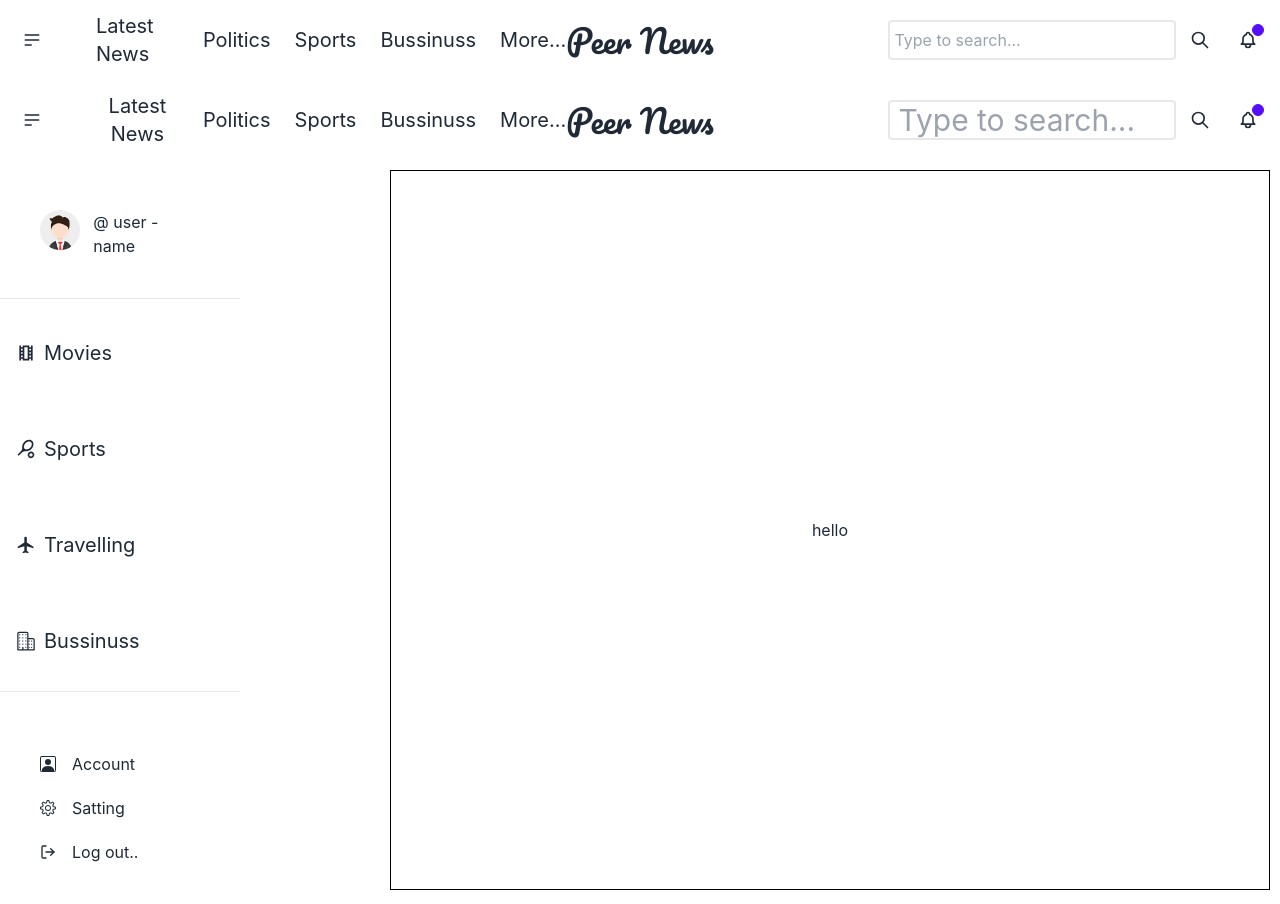
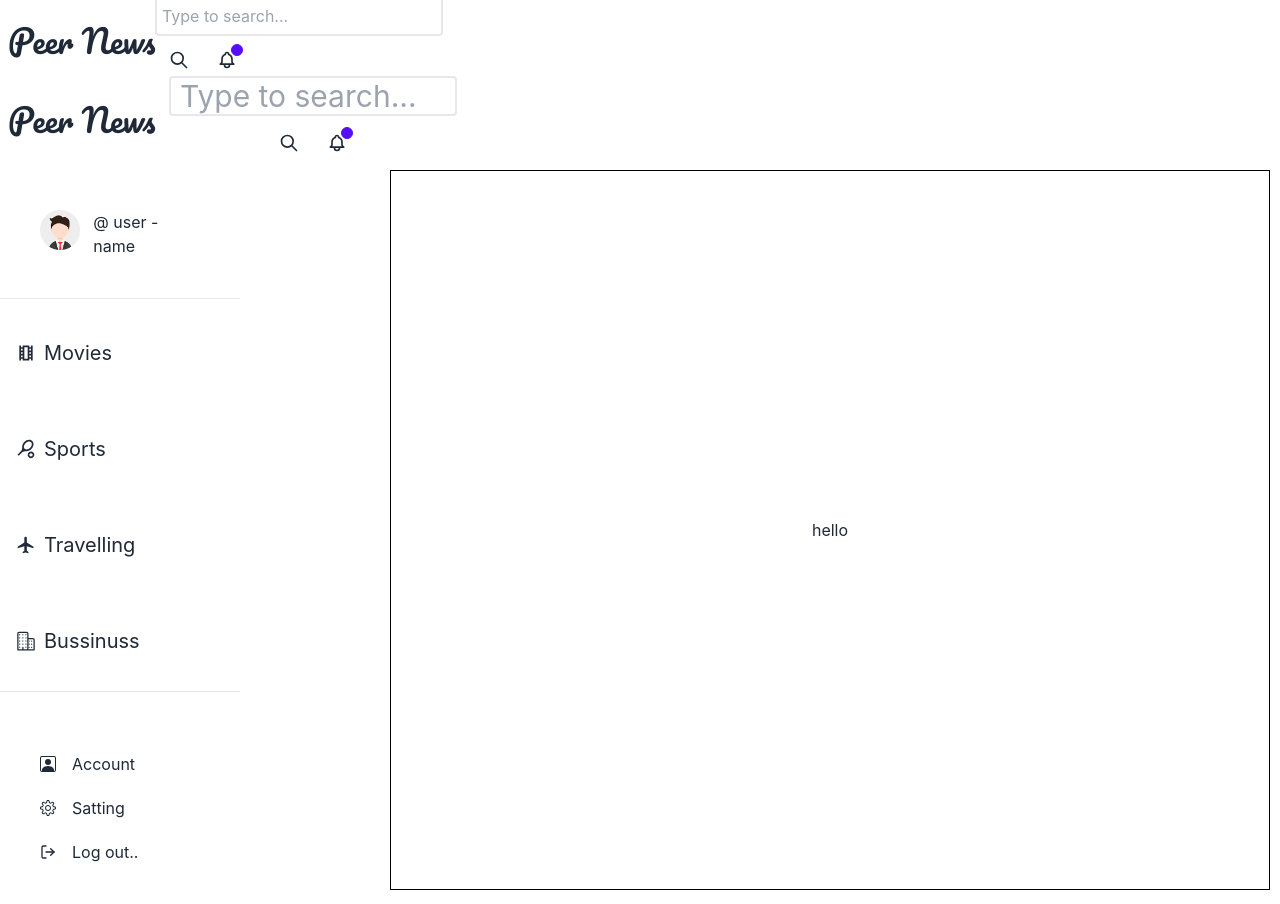
Before and after one commit to Trymbakmahant/Peer_News, a React (Create React App) app in the folder react-client/: page / in a window 1280 px wide. Built offline with nearby package versions, Linux system fonts and the light colour scheme.

Commit message:
Update navbar.js

```diff
--- a/react-client/src/component/Navbar/navbar.js
+++ b/react-client/src/component/Navbar/navbar.js
@@ -1,105 +1,32 @@
-import { useContext } from "react";
-import { userContext } from "../../context/appContext";
+
 import styles from "./navbar.module.css";
 const Navbar = () => {
-  const ctx = useContext(userContext);
-  const setSidebarFlag = ctx.sharedData.setSidebarFlag;
-  const sidebarFlag = ctx.sharedData.sidebarFlag;
 
-  return (
-    <>
-      <div className="navbar bg-base-100 h-20">
+
+    return (<>
+
+   <div className="navbar bg-base-100 h-20"  >
   <div className="navbar-start">
     <div className="dropdown">
-            <label tabIndex={0} className="btn btn-ghost btn-circle ">
-              <svg
-                xmlns="http://www.w3.org/2000/svg"
-                onClick={() => {
-                  setSidebarFlag(!sidebarFlag);
-                }}
-                className="h-5 w-5"
-                fill="none"
-                viewBox="0 0 24 24"
-                stroke="currentColor"
-              >
-                <path
-                  strokeLinecap="round"
-                  strokeLinejoin="round"
-                  strokeWidth={2}
-                  d="M4 6h16M4 12h16M4 18h7"
-                />
-              </svg>
-            </label>
-            {/* <ul tabIndex={0} className="menu menu-sm dropdown-content mt-3 p-2 shadow bg-base-100 rounded-box w-52">
-        <li><a>Homepage</a></li>
-        <li><a>Portfolio</a></li>
-        <li><a>About</a></li>
-      </ul> */}
-          </div>
 
-          <div className="text-xl 2xl:ml-30 ml-10 hover:underline    hover:underline-offset-[2.5vh] hover:text-sky-500 hover:font-semibold">
-            Latest News
-          </div>
-          <div className="text-xl ml-6 hover:underline   hover:underline-offset-[2.5vh] hover:text-sky-500 hover:font-semibold">
-            Politics
-          </div>
-          <div className="text-xl ml-6 hover:underline  hover:underline-offset-[2.5vh]  hover:text-sky-500 hover:font-semibold">
-            Sports
-          </div>
-          <div className="text-xl  ml-6 hover:underline hover:underline-offset-[2.5vh] hover:text-sky-500 hover:font-semibold">
-            Bussinuss
-          </div>
-          <div className="text-xl  ml-6 hover:underline hover:underline-offset-[2.5vh] hover:text-sky-500 hover:font-semibold">
-            More...
-          </div>
-        </div>
-        <div className="navbar-center">
-          <a className={styles.Heading}>Peer News</a>
+    <a className= {styles.Heading}>Peer News</a>
   </div>
   <div className="navbar-end">
-          <input
-            className="border-2 h-10 w-72 rounded-[4px]"
-            placeholder=" Type to search..."
-          />
+    <input className="border-2 h-10 w-72 rounded-[4px]" placeholder=" Type to search..."/>
     <button className="btn btn-ghost btn-circle">
-            <svg
-              xmlns="http://www.w3.org/2000/svg"
-              className="h-5 w-5"
-              fill="none"
-              viewBox="0 0 24 24"
-              stroke="currentColor"
-            >
-              <path
-                strokeLinecap="round"
-                strokeLinejoin="round"
-                strokeWidth={2}
-                d="M21 21l-6-6m2-5a7 7 0 11-14 0 7 7 0 0114 0z"
-              />
-            </svg>
+      <svg xmlns="http://www.w3.org/2000/svg" className="h-5 w-5" fill="none" viewBox="0 0 24 24" stroke="currentColor"><path strokeLinecap="round" strokeLinejoin="round" strokeWidth={2} d="M21 21l-6-6m2-5a7 7 0 11-14 0 7 7 0 0114 0z" /></svg>
     </button>
     <button className="btn btn-ghost btn-circle">
       <div className="indicator">
-              <svg
-                xmlns="http://www.w3.org/2000/svg"
-                className="h-5 w-5"
-                fill="none"
-                viewBox="0 0 24 24"
-                stroke="currentColor"
-              >
-                <path
-                  strokeLinecap="round"
-                  strokeLinejoin="round"
-                  strokeWidth={2}
-                  d="M15 17h5l-1.405-1.405A2.032 2.032 0 0118 14.158V11a6.002 6.002 0 00-4-5.659V5a2 2 0 10-4 0v.341C7.67 6.165 6 8.388 6 11v3.159c0 .538-.214 1.055-.595 1.436L4 17h5m6 0v1a3 3 0 11-6 0v-1m6 0H9"
-                />
-              </svg>
+        <svg xmlns="http://www.w3.org/2000/svg" className="h-5 w-5" fill="none" viewBox="0 0 24 24" stroke="currentColor"><path strokeLinecap="round" strokeLinejoin="round" strokeWidth={2} d="M15 17h5l-1.405-1.405A2.032 2.032 0 0118 14.158V11a6.002 6.002 0 00-4-5.659V5a2 2 0 10-4 0v.341C7.67 6.165 6 8.388 6 11v3.159c0 .538-.214 1.055-.595 1.436L4 17h5m6 0v1a3 3 0 11-6 0v-1m6 0H9" /></svg>
         <span className="badge badge-xs badge-primary indicator-item" />
       </div>
     </button>
   </div>
 </div>
-    </>
-  );
-};
+</div>
+
+    </>)
+}
 
 export default Navbar;
```
Lines whose indentation alone changed are shown as unchanged.
